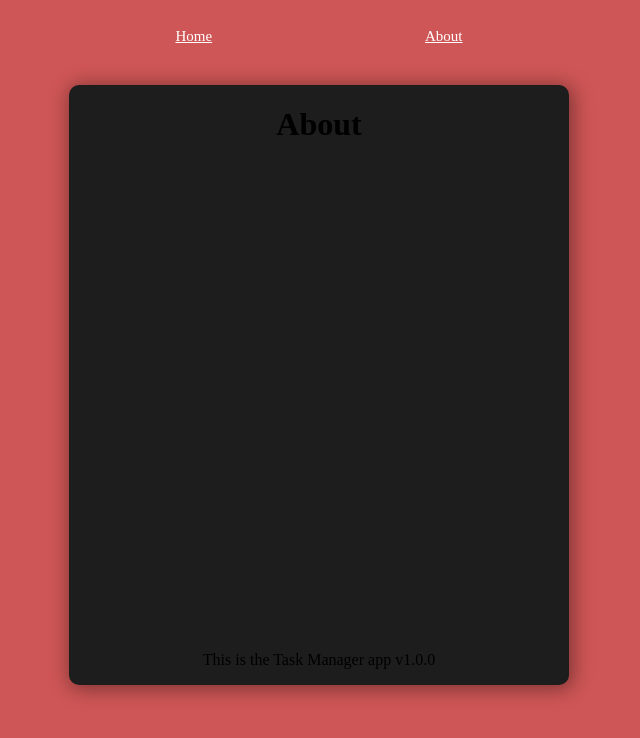
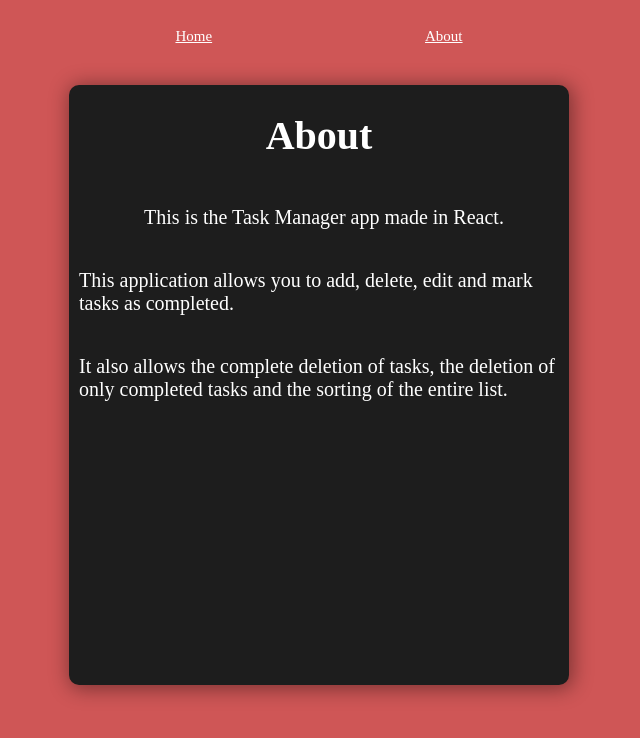
Before and after one commit to Cami9911/ToDo_React_App, a React (Create React App) app in the folder to_do_app/: page /about in a window 1280 px wide. Shown: the top 738 px of the page, without its empty margins (321-961 px from the left). Built offline with nearby package versions, Linux system fonts and the light colour scheme; the HTML template or start-up script is replaced by a standard one.

Commit message:
about css + proptypes

```diff
--- a/to_do_app/src/App.css
+++ b/to_do_app/src/App.css
@@ -28,13 +28,11 @@ body{
  }
 
   .scrollArea::-webkit-scrollbar-track {
-      -webkit-box-shadow: inset 0 0 6px rgba(0,0,0,0.6);
       background-color: #CCCCCC;
   }
 
   .scrollArea::-webkit-scrollbar-thumb {
       background-image: linear-gradient(white, black);
-
   }
 
   .scrollArea{
--- a/to_do_app/src/components/AddTodo.js
+++ b/to_do_app/src/components/AddTodo.js
@@ -1,6 +1,6 @@
 import React, { Component } from 'react'
 import './Todoitem.css'
-
+import PropTypes from 'prop-types'
 
 export class AddTodo extends Component {
     state = {
@@ -9,12 +9,10 @@ export class AddTodo extends Component {
 
     onSubmit = (e) => {
         e.preventDefault();
-        let error=false
         this.setState({
             message: ""
         })
         if (this.state.title === "") {
-            error=true;
             this.setState({
                 message: "Please insert a task."
             })
@@ -41,5 +39,8 @@ export class AddTodo extends Component {
     }
 }
 
+AddTodo.propTypes = {
+    addTodo: PropTypes.func.isRequired,
+}
 
 export default AddTodo
--- a/to_do_app/src/components/Todoitem.css
+++ b/to_do_app/src/components/Todoitem.css
@@ -84,4 +84,7 @@
   .tasks{
     width: 80vw;
   }
+  .options{
+    width: 60px;
+  }
 }
--- a/to_do_app/src/components/Todoitem.js
+++ b/to_do_app/src/components/Todoitem.js
@@ -26,7 +26,9 @@ export class Todoitem extends Component {
 }
 
 Todoitem.propTypes = {
-    todo: PropTypes.object.isRequired
+    markComplete: PropTypes.func.isRequired,
+    deleteTodo: PropTypes.func.isRequired,
+    editTodo: PropTypes.func.isRequired
 }
 
 export default Todoitem
--- a/to_do_app/src/components/Todos.js
+++ b/to_do_app/src/components/Todos.js
@@ -16,6 +16,9 @@ class Todos extends Component {
 }
 
 Todos.propTypes = {
-    todos: PropTypes.array.isRequired
+    todos: PropTypes.array.isRequired,
+    markComplete: PropTypes.func.isRequired,
+    deleteTodo: PropTypes.func.isRequired,
+    editTodo: PropTypes.func.isRequired
 }
 export default Todos
--- /dev/null
+++ b/to_do_app/src/components/pages/About.css
@@ -0,0 +1,10 @@
+.about{
+    display: flex;
+    align-items: center;
+    flex-direction: column;
+    color:white;
+    font-size: 20px;
+}
+p{
+    margin-left: 10px;
+}
--- a/to_do_app/src/components/pages/About.js
+++ b/to_do_app/src/components/pages/About.js
@@ -1,11 +1,16 @@
 import React, { Component } from 'react'
+import './About.css'
 
 export class About extends Component {
     render() {
         return (
-            <React.Fragment>
+            <React.Fragment >
+                <div className="about">
                 <h1>About</h1>
-                <p>This is the Task Manager app v1.0.0</p>
+                <p>This is the Task Manager app made in React.</p>
+                <p>This application allows you to add, delete, edit and mark tasks as completed.</p>
+                <p>It also allows the complete deletion of tasks, the deletion of only completed tasks and the sorting of the entire list.</p>
+                </div>
             </React.Fragment>
         )
     }
```
Also changed, not shown: to_do_app/src/components/OptionsTodo.js (+7 -0 lines).
